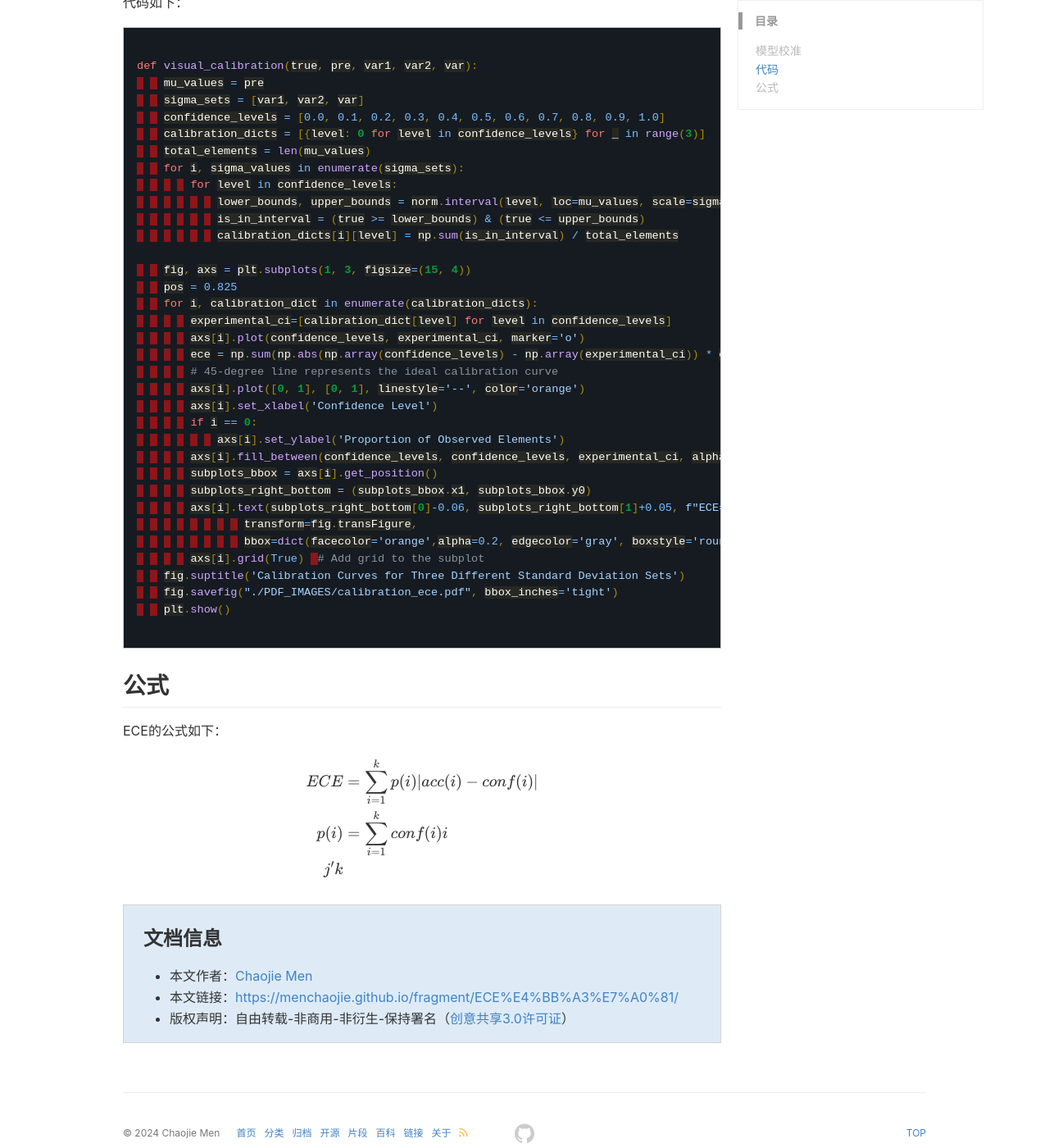
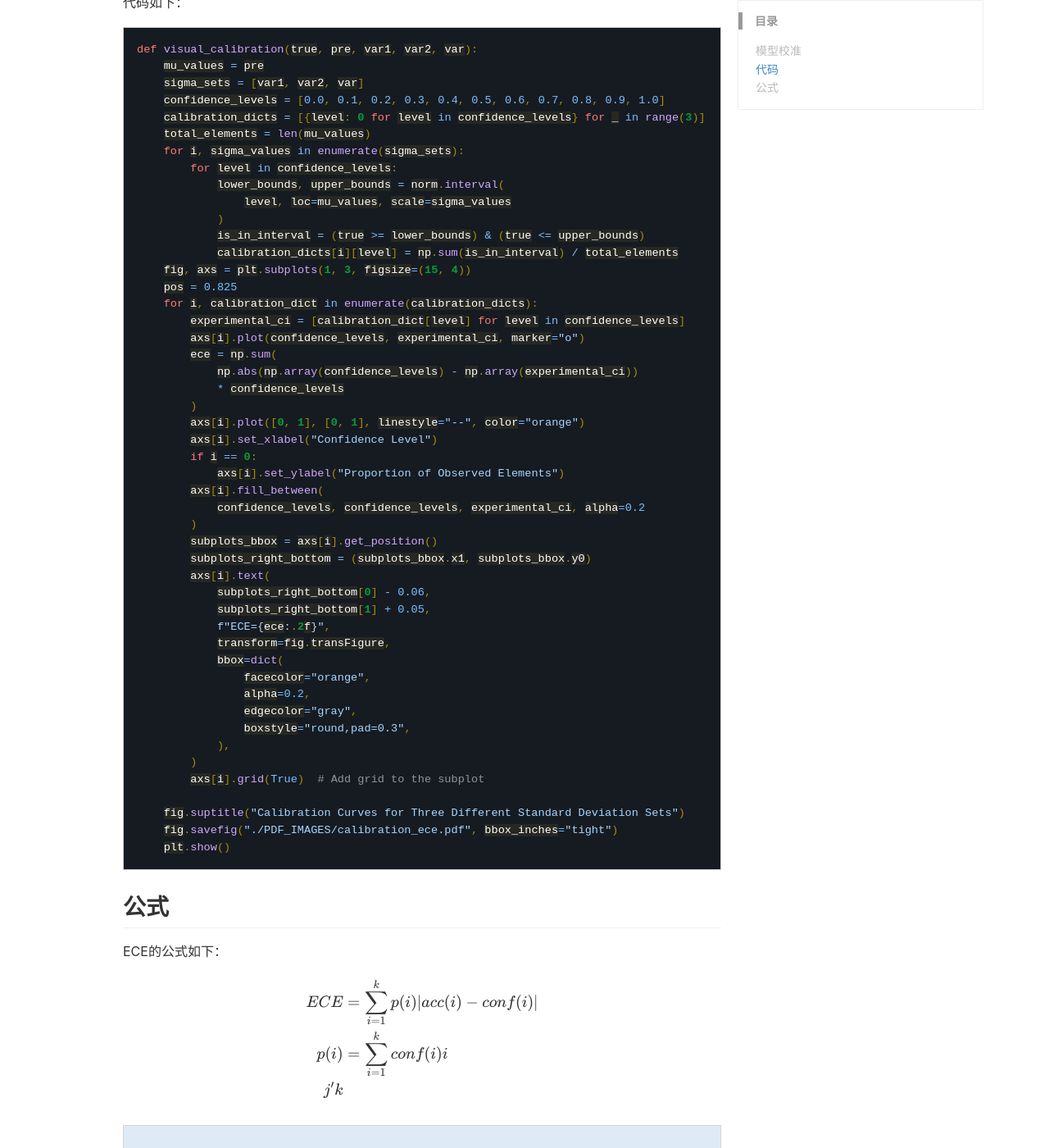
Before and after one commit to menchaojie/menchaojie.github.io, a Jekyll site: the page built from _fragments/ECE代码.md, in a window 1280 px wide and 1400 px high, scrolled down 402 px. Shown: the whole window at 82% size. Built offline with Jekyll 4.4.1, drawn with Linux system fonts in a browser that asks for light colours; formulas are drawn with MathJax 3; comment, search, counter and statistics services are not loaded.

Commit message:
2024-07-04(Thursday)23:37

````diff
--- a/_fragments/ECE代码.md
+++ b/_fragments/ECE代码.md
@@ -21,41 +21,54 @@ mindmap2: false
 代码如下：
 
 ```python
+def visual_calibration(true, pre, var1, var2, var):
+    mu_values = pre
+    sigma_sets = [var1, var2, var]
+    confidence_levels = [0.0, 0.1, 0.2, 0.3, 0.4, 0.5, 0.6, 0.7, 0.8, 0.9, 1.0]
+    calibration_dicts = [{level: 0 for level in confidence_levels} for _ in range(3)]
+    total_elements = len(mu_values)
+    for i, sigma_values in enumerate(sigma_sets):
+        for level in confidence_levels:
+            lower_bounds, upper_bounds = norm.interval(
+                level, loc=mu_values, scale=sigma_values
+            )
+            is_in_interval = (true >= lower_bounds) & (true <= upper_bounds)
+            calibration_dicts[i][level] = np.sum(is_in_interval) / total_elements
+    fig, axs = plt.subplots(1, 3, figsize=(15, 4))
+    pos = 0.825
+    for i, calibration_dict in enumerate(calibration_dicts):
+        experimental_ci = [calibration_dict[level] for level in confidence_levels]
+        axs[i].plot(confidence_levels, experimental_ci, marker="o")
+        ece = np.sum(
+            np.abs(np.array(confidence_levels) - np.array(experimental_ci))
+            * confidence_levels
+        )
+        axs[i].plot([0, 1], [0, 1], linestyle="--", color="orange")
+        axs[i].set_xlabel("Confidence Level")
+        if i == 0:
+            axs[i].set_ylabel("Proportion of Observed Elements")
+        axs[i].fill_between(
+            confidence_levels, confidence_levels, experimental_ci, alpha=0.2
+        )
+        subplots_bbox = axs[i].get_position()
+        subplots_right_bottom = (subplots_bbox.x1, subplots_bbox.y0)
+        axs[i].text(
+            subplots_right_bottom[0] - 0.06,
+            subplots_right_bottom[1] + 0.05,
+            f"ECE={ece:.2f}",
+            transform=fig.transFigure,
+            bbox=dict(
+                facecolor="orange",
+                alpha=0.2,
+                edgecolor="gray",
+                boxstyle="round,pad=0.3",
+            ),
+        )
+        axs[i].grid(True)  # Add grid to the subplot
 
-def visual_calibration(true, pre, var1, var2, var):
-    mu_values = pre
-    sigma_sets = [var1, var2, var]
-    confidence_levels = [0.0, 0.1, 0.2, 0.3, 0.4, 0.5, 0.6, 0.7, 0.8, 0.9, 1.0]
-    calibration_dicts = [{level: 0 for level in confidence_levels} for _ in range(3)]
-    total_elements = len(mu_values)
-    for i, sigma_values in enumerate(sigma_sets):
-        for level in confidence_levels:
-            lower_bounds, upper_bounds = norm.interval(level, loc=mu_values, scale=sigma_values)
-            is_in_interval = (true >= lower_bounds) & (true <= upper_bounds)
-            calibration_dicts[i][level] = np.sum(is_in_interval) / total_elements
-
-    fig, axs = plt.subplots(1, 3, figsize=(15, 4))
-    pos = 0.825
-    for i, calibration_dict in enumerate(calibration_dicts):
-        experimental_ci=[calibration_dict[level] for level in confidence_levels]
-        axs[i].plot(confidence_levels, experimental_ci, marker='o')
-        ece = np.sum(np.abs(np.array(confidence_levels) - np.array(experimental_ci)) * confidence_levels)
-        # 45-degree line represents the ideal calibration curve
-        axs[i].plot([0, 1], [0, 1], linestyle='--', color='orange')
-        axs[i].set_xlabel('Confidence Level')
-        if i == 0:
-            axs[i].set_ylabel('Proportion of Observed Elements')
-        axs[i].fill_between(confidence_levels, confidence_levels, experimental_ci, alpha=0.2)
-        subplots_bbox = axs[i].get_position()
-        subplots_right_bottom = (subplots_bbox.x1, subplots_bbox.y0)
-        axs[i].text(subplots_right_bottom[0]-0.06, subplots_right_bottom[1]+0.05, f"ECE={ece:.2f}",
-                transform=fig.transFigure,
-                bbox=dict(facecolor='orange',alpha=0.2, edgecolor='gray', boxstyle='round,pad=0.3'))
-        axs[i].grid(True)  # Add grid to the subplot
-    fig.suptitle('Calibration Curves for Three Different Standard Deviation Sets')
-    fig.savefig("./PDF_IMAGES/calibration_ece.pdf", bbox_inches='tight')
-    plt.show()
-
+    fig.suptitle("Calibration Curves for Three Different Standard Deviation Sets")
+    fig.savefig("./PDF_IMAGES/calibration_ece.pdf", bbox_inches="tight")
+    plt.show()
 ```
 
 ## 公式
````
